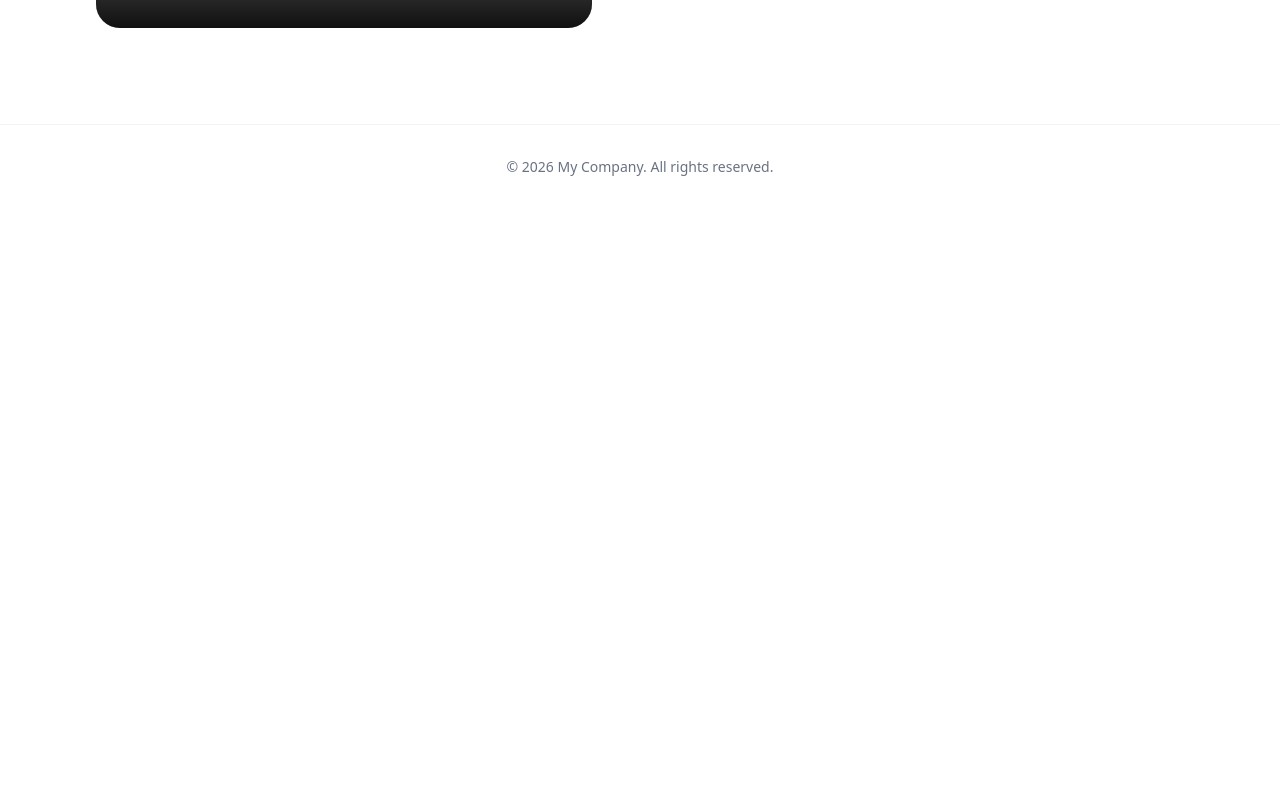
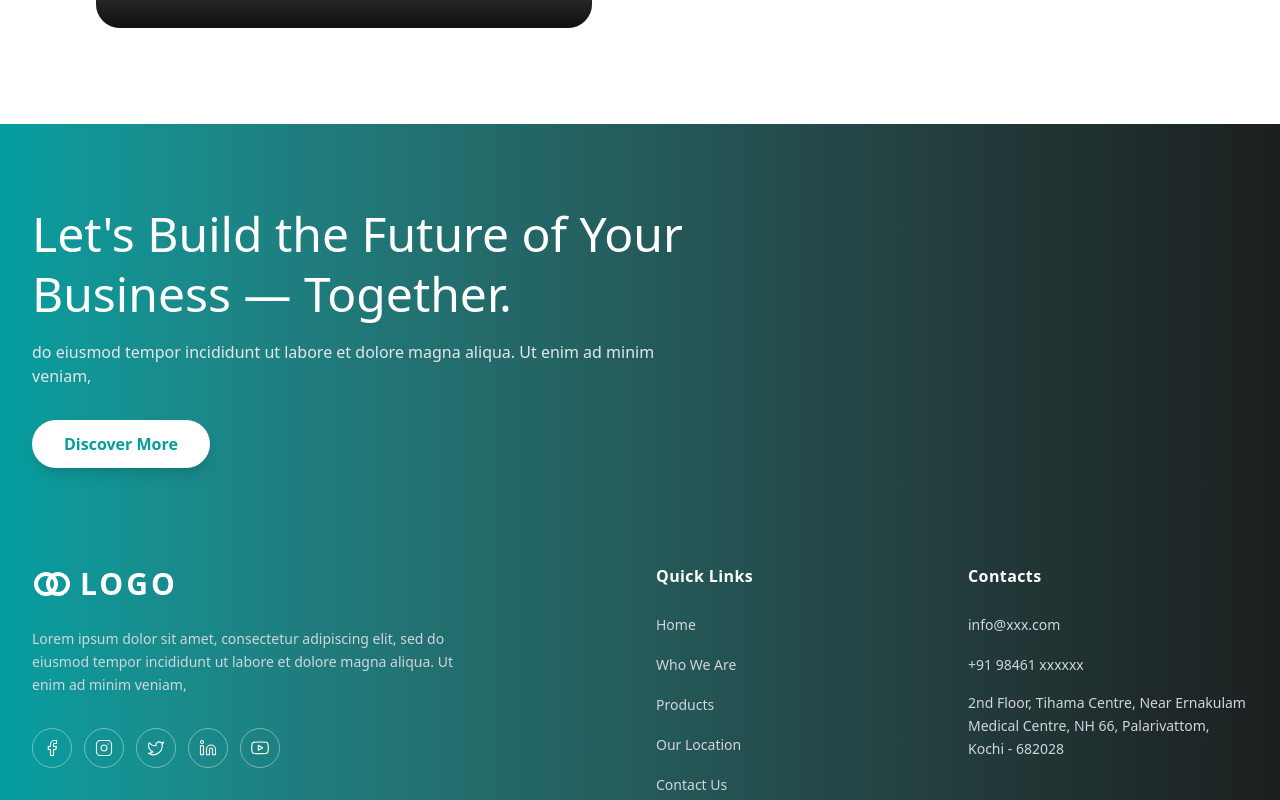
Before and after one commit to Shaamil777/nexit, a Next.js app: page / in a window 1280 px wide. Shown: the part 11200-12000 px from the top of the page. Before the commit the page ends 11409 px from the top, so only its background shows below. Built offline with nearby package versions, Linux system fonts and the light colour scheme; grey boxes are pictures that could not be loaded.

Commit message:
feat:added footer

```diff
--- a/components/layout/Footer.tsx
+++ b/components/layout/Footer.tsx
@@ -1,10 +1,154 @@
+import Link from "next/link";
+
+const SocialIcon = ({ type }: { type: string }) => {
+  switch (type) {
+    case "facebook":
+      return (
+        <svg width="18" height="18" viewBox="0 0 24 24" fill="none" stroke="currentColor" strokeWidth="1.5" strokeLinecap="round" strokeLinejoin="round">
+          <path d="M18 2h-3a5 5 0 0 0-5 5v3H7v4h3v8h4v-8h3l1-4h-4V7a1 1 0 0 1 1-1h3z" />
+        </svg>
+      );
+    case "instagram":
+      return (
+        <svg width="18" height="18" viewBox="0 0 24 24" fill="none" stroke="currentColor" strokeWidth="1.5" strokeLinecap="round" strokeLinejoin="round">
+          <rect x="2" y="2" width="20" height="20" rx="5" ry="5" />
+          <path d="M16 11.37A4 4 0 1 1 12.63 8 4 4 0 0 1 16 11.37z" />
+          <line x1="17.5" y1="6.5" x2="17.51" y2="6.5" />
+        </svg>
+      );
+    case "twitter":
+      return (
+        <svg width="18" height="18" viewBox="0 0 24 24" fill="none" stroke="currentColor" strokeWidth="1.5" strokeLinecap="round" strokeLinejoin="round">
+          <path d="M22 4s-.7 2.1-2 3.4c1.6 10-9.4 17.3-18 11.6 2.2.1 4.4-.6 6-2C3 15.5.5 9.6 3 5c2.2 2.6 5.6 4.1 9 4-.9-4.2 4-6.6 7-3.8 1.1 0 3-1.2 3-1.2z" />
+        </svg>
+      );
+    case "linkedin":
+      return (
+        <svg width="18" height="18" viewBox="0 0 24 24" fill="none" stroke="currentColor" strokeWidth="1.5" strokeLinecap="round" strokeLinejoin="round">
+          <path d="M16 8a6 6 0 0 1 6 6v7h-4v-7a2 2 0 0 0-2-2 2 2 0 0 0-2 2v7h-4v-7a6 6 0 0 1 6-6z" />
+          <rect x="2" y="9" width="4" height="12" />
+          <circle cx="4" cy="4" r="2" />
+        </svg>
+      );
+    case "youtube":
+      return (
+        <svg width="18" height="18" viewBox="0 0 24 24" fill="none" stroke="currentColor" strokeWidth="1.5" strokeLinecap="round" strokeLinejoin="round">
+          <path d="M22.54 6.42a2.78 2.78 0 0 0-1.94-2C18.88 4 12 4 12 4s-6.88 0-8.6.46a2.78 2.78 0 0 0-1.94 2A29 29 0 0 0 1 11.75a29 29 0 0 0 .46 5.33A2.78 2.78 0 0 0 3.4 19c1.72.46 8.6.46 8.6.46s6.88 0 8.6-.46a2.78 2.78 0 0 0 1.94-2 29 29 0 0 0 .46-5.25 29 29 0 0 0-.46-5.33z" />
+          <polygon points="9.75 15.02 15.5 11.75 9.75 8.48 9.75 15.02" />
+        </svg>
+      );
+    default:
+      return null;
+  }
+};
+
 export default function Footer() {
   return (
-    <footer className="w-full bg-white border-t border-gray-100 py-8 mt-auto">
-      <div className="max-w-7xl mx-auto px-4 sm:px-6 lg:px-8 text-center">
-        <p className="text-gray-500 text-sm">
-          &copy; {new Date().getFullYear()} My Company. All rights reserved.
-        </p>
+    <footer className="w-full bg-gradient-to-r from-[#049E9F] to-[#1B1F1F] text-white pt-20 pb-8 mt-auto font-poppins">
+      <div className="max-w-7xl mx-auto px-4 sm:px-6 lg:px-8">
+
+        {/* Call to Action Section */}
+        <div className="mb-24">
+          <h2 className="text-4xl md:text-5xl font-light mb-4 leading-tight">
+            Let's Build the Future of Your<br className="hidden md:block" />Business — Together.
+          </h2>
+          <p className="text-gray-200 mb-8 max-w-2xl font-light text-sm md:text-base">
+            do eiusmod tempor incididunt ut labore et dolore magna aliqua. Ut enim ad minim veniam,
+          </p>
+          <Link href="/discover" className="inline-block bg-white text-[#049E9F] font-semibold px-8 py-3 rounded-full hover:bg-gray-100 transition-colors shadow-lg shadow-black/10">
+            Discover More
+          </Link>
+        </div>
+
+        {/* Main Footer Content */}
+        <div className="grid grid-cols-1 md:grid-cols-12 gap-12 md:gap-8 mb-16">
+
+          {/* Logo & About (Takes up more space) */}
+          <div className="md:col-span-5">
+            <div className="flex items-center gap-2 mb-6">
+              {/* Logo SVG */}
+              <div className="flex items-center">
+                 <svg width="40" height="40" viewBox="0 0 40 40" fill="none" xmlns="http://www.w3.org/2000/svg" className="mr-2">
+                    <circle cx="14" cy="20" r="10" stroke="white" strokeWidth="4" />
+                    <circle cx="26" cy="20" r="10" stroke="white" strokeWidth="4" />
+                 </svg>
+                 <span className="text-3xl font-extrabold tracking-widest">LOGO</span>
+              </div>
+            </div>
+            <p className="text-gray-300 font-light mb-8 max-w-md leading-relaxed text-sm">
+              Lorem ipsum dolor sit amet, consectetur adipiscing elit, sed do eiusmod tempor incididunt ut labore et dolore magna aliqua. Ut enim ad minim veniam,
+            </p>
+
+            {/* Social Icons */}
+            <div className="flex gap-3">
+              {[
+                { type: "facebook", href: "#" },
+                { type: "instagram", href: "#" },
+                { type: "twitter", href: "#" },
+                { type: "linkedin", href: "#" },
+                { type: "youtube", href: "#" }
+              ].map((social, idx) => (
+                <Link key={idx} href={social.href} className="w-10 h-10 rounded-full border border-white/40 flex items-center justify-center hover:bg-white hover:text-[#049E9F] hover:border-white transition-all duration-300">
+                  <SocialIcon type={social.type} />
+                </Link>
+              ))}
+            </div>
+          </div>
+
+          {/* Quick Links */}
+          <div className="md:col-span-3 md:col-start-7">
+            <h3 className="text-base font-bold mb-6 tracking-wide">Quick Links</h3>
+            <ul className="space-y-4">
+              {["Home", "Who We Are", "Products", "Our Location", "Contact Us"].map((link, idx) => (
+                <li key={idx}>
+                  <Link href="#" className="text-gray-300 hover:text-white font-light text-sm transition-colors">
+                    {link}
+                  </Link>
+                </li>
+              ))}
+            </ul>
+          </div>
+
+          {/* Contacts */}
+          <div className="md:col-span-3">
+            <h3 className="text-base font-bold mb-6 tracking-wide">Contacts</h3>
+            <ul className="space-y-4">
+              <li>
+                <a href="mailto:info@xxx.com" className="text-gray-300 hover:text-white font-light text-sm transition-colors">
+                  info@xxx.com
+                </a>
+              </li>
+              <li>
+                <a href="tel:+9198461xxxxxx" className="text-gray-300 hover:text-white font-light text-sm transition-colors">
+                  +91 98461 xxxxxx
+                </a>
+              </li>
+              <li>
+                <p className="text-gray-300 font-light text-sm leading-relaxed mt-2">
+                  2nd Floor, Tihama Centre, Near Ernakulam Medical Centre, NH 66, Palarivattom, Kochi - 682028
+                </p>
+              </li>
+            </ul>
+          </div>
+
+        </div>
+
+        {/* Bottom Bar */}
+        <div className="pt-6 border-t border-white/20 flex flex-col md:flex-row justify-between items-center gap-6 text-xs text-gray-300 font-light">
+          <p>© copyright 2020 by xxxx.com</p>
+
+          <div className="flex items-center gap-1">
+            <span className="text-[10px]">Powered by</span>
+            <span className="font-bold text-white text-sm tracking-wider">NEXIT</span>
+          </div>
+
+          <div className="flex gap-6">
+            <Link href="#" className="hover:text-white transition-colors">Content Privacy</Link>
+            <Link href="#" className="hover:text-white transition-colors">Privacy Policy</Link>
+            <Link href="#" className="hover:text-white transition-colors">Terms of Service</Link>
+          </div>
+        </div>
+
       </div>
     </footer>
   );
```
